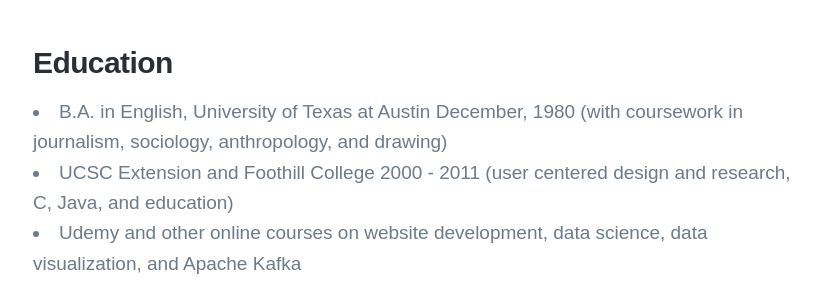
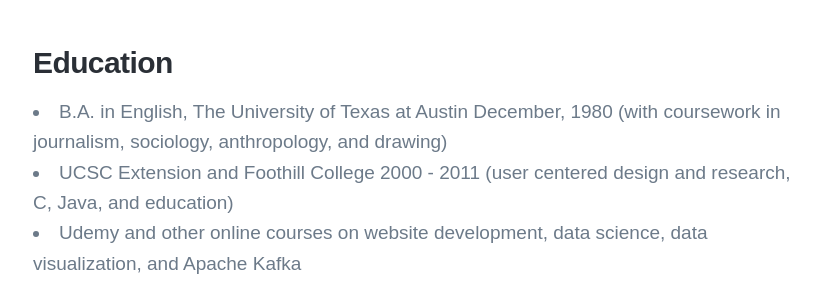
Before and after one commit to londoncalling/slow-motion-stories, a Jekyll site: the page built from _pages/portfolio.md, in a window 1280 px wide and 900 px high, scrolled down 3639 px. Shown: the part 398-693 px from the top of the window, without its empty margins (223-1055 px from the left). Built offline with Jekyll 4.4.1, drawn with Linux system fonts in a browser that asks for light colours; nearby versions of some CDN libraries; some web fonts are replaced.

Commit message:
UT name correction
Signed-off-by: Vicky Bialas <vicky.bialas@gmail.com>

```diff
--- a/_pages/portfolio.md
+++ b/_pages/portfolio.md
@@ -98,6 +98,6 @@
 
 ### Education
 
-- B.A. in English, University of Texas at Austin December, 1980 (with coursework in journalism, sociology, anthropology, and drawing)
+- B.A. in English, The University of Texas at Austin December, 1980 (with coursework in journalism, sociology, anthropology, and drawing)
 - UCSC Extension and Foothill College 2000 - 2011 (user centered design and research, C, Java, and education)
 - Udemy and other online courses on website development, data science, data visualization, and Apache Kafka
```
